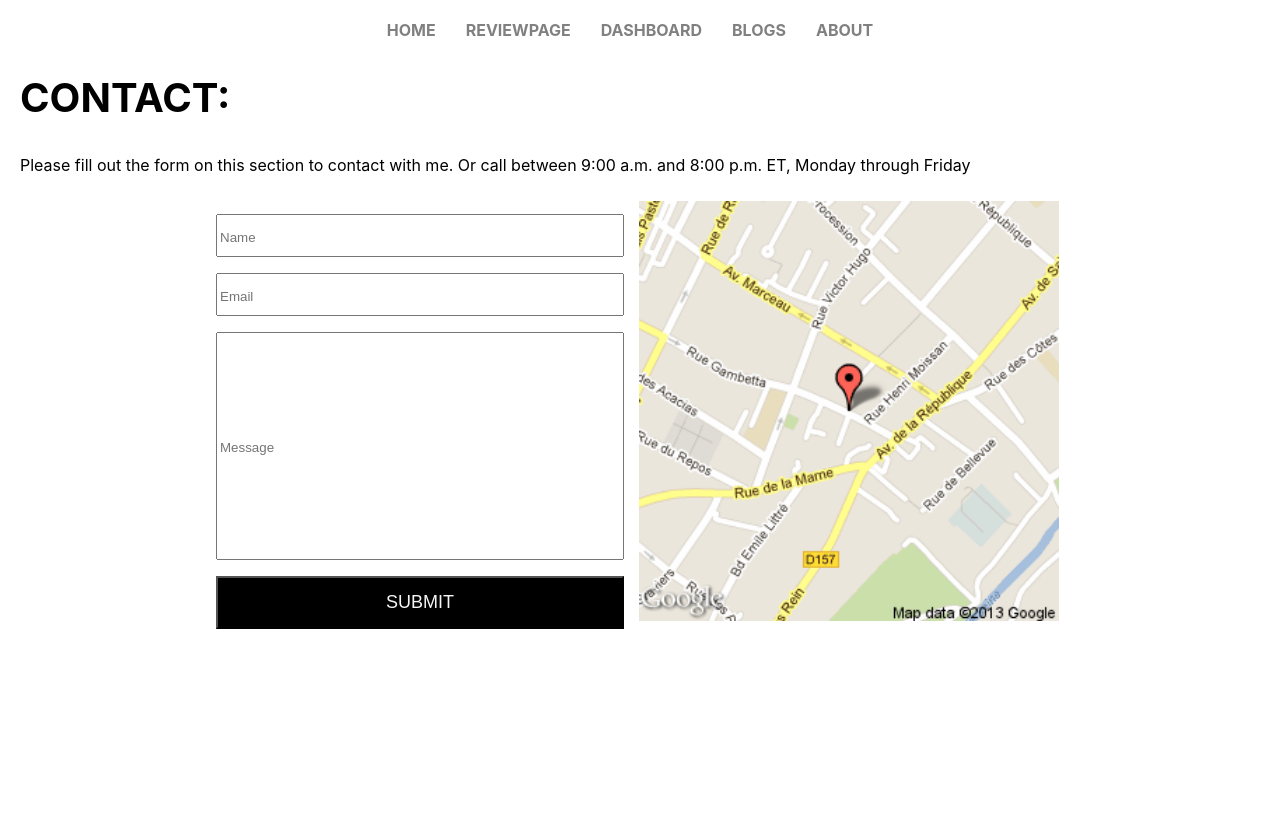
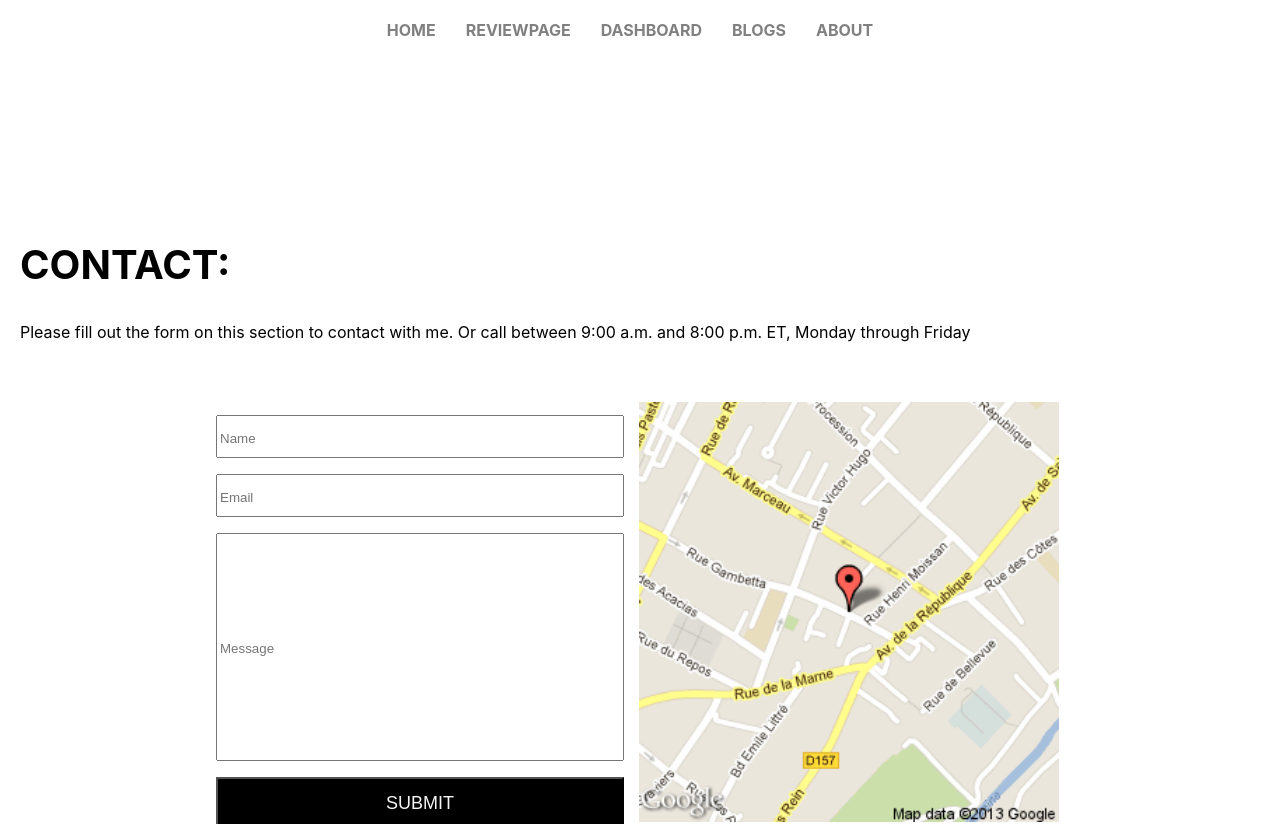
Before and after one commit to Emlakhossain/laptop-product-shop-bd, a React (Create React App) app: page /about in a window 1280 px wide. Shown: the top 824 px of the page. Built offline with nearby package versions, Linux system fonts and the light colour scheme.

Commit message:
last commit of about section

```diff
--- a/src/components/About/About.css
+++ b/src/components/About/About.css
@@ -2,6 +2,7 @@
     display: flex;
     align-items: center;
     justify-content: center;
+    margin-top: 50px;
     margin-bottom: 200px;
 }
 
@@ -10,6 +11,7 @@
 }
 
 .text-content {
+    margin-top: 200px;
     text-align: start;
     margin-left: 20px;
     font-size: 40px;
```
